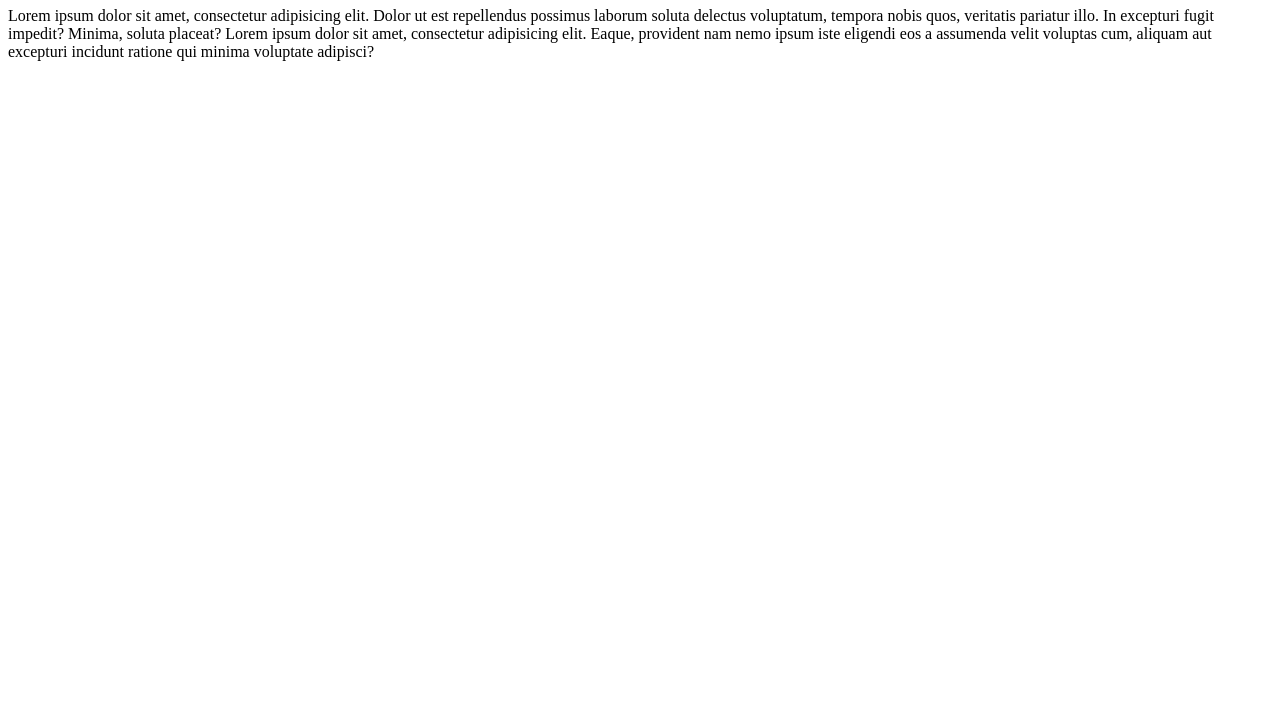
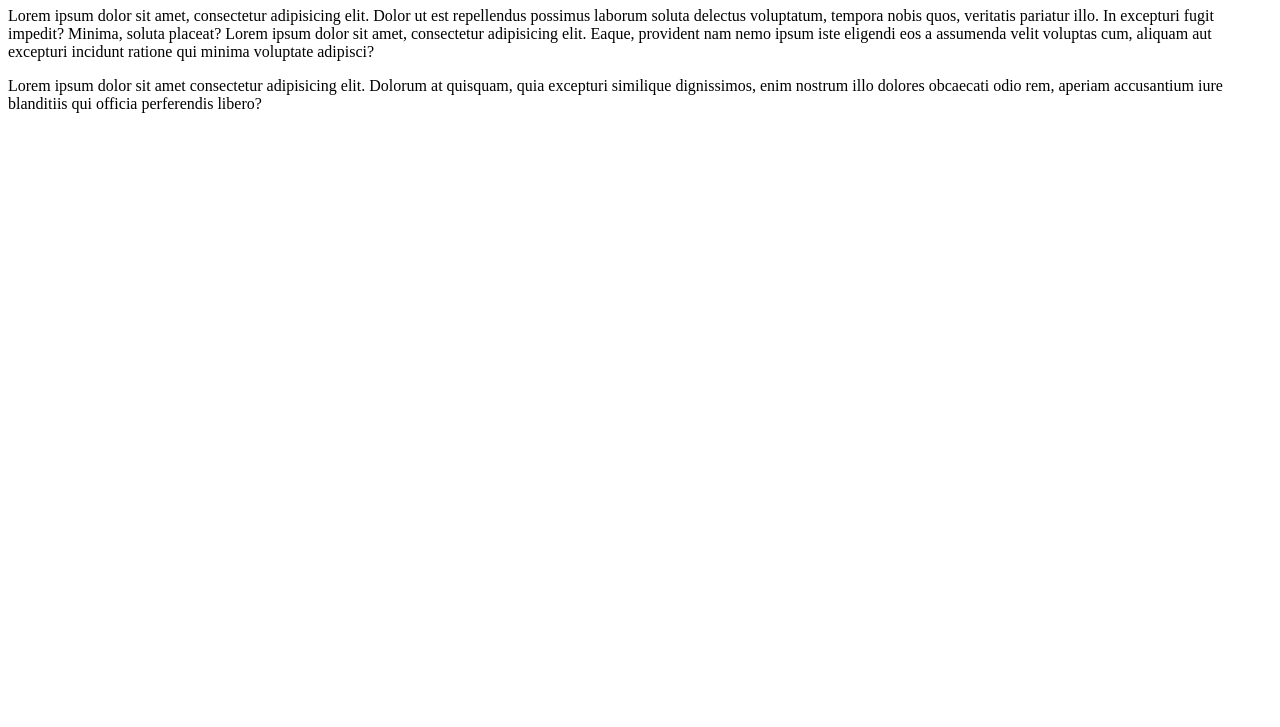
Before and after one commit to sonali-3572/git-session, a plain HTML site: page index.html in a window 1280 px wide. Shown: the part 73-800 px from the top of the page. Drawn offline with Linux system fonts and the light colour scheme.

Commit message:
added new data

```diff
--- a/index.html
+++ b/index.html
@@ -11,5 +11,6 @@
     <p>Lorem ipsum dolor sit amet, consectetur adipisicing elit. Dolor ut est repellendus possimus laborum soluta delectus voluptatum, tempora nobis quos, veritatis pariatur illo. In excepturi fugit impedit? Minima, soluta placeat?
         Lorem ipsum dolor sit amet, consectetur adipisicing elit. Eaque, provident nam nemo ipsum iste eligendi eos a assumenda velit voluptas cum, aliquam aut excepturi incidunt ratione qui minima voluptate adipisci?
     </p>
+    <p>Lorem ipsum dolor sit amet consectetur adipisicing elit. Dolorum at quisquam, quia excepturi similique dignissimos, enim nostrum illo dolores obcaecati odio rem, aperiam accusantium iure blanditiis qui officia perferendis libero?</p>
 </body>
 </html>
```
